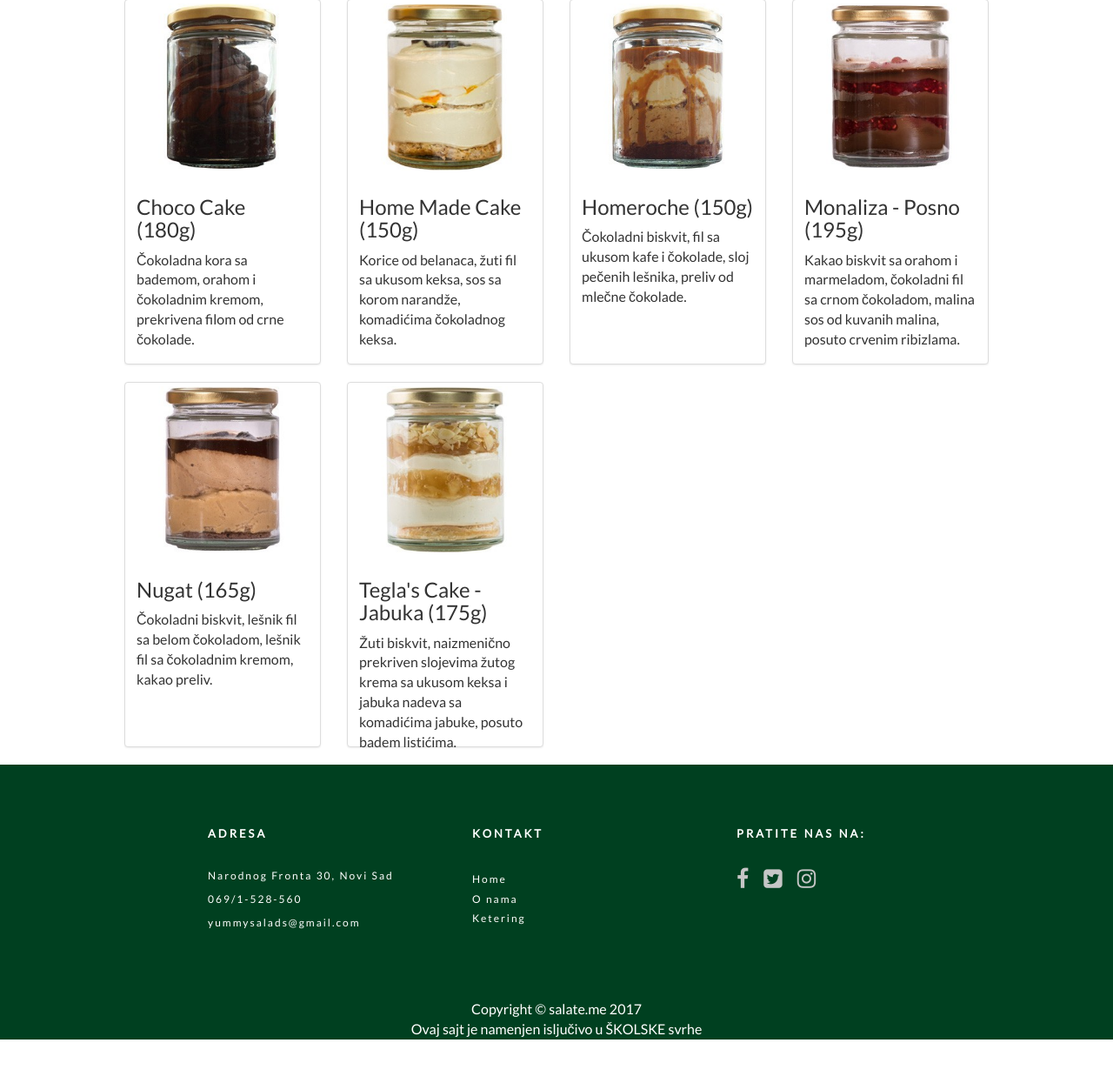
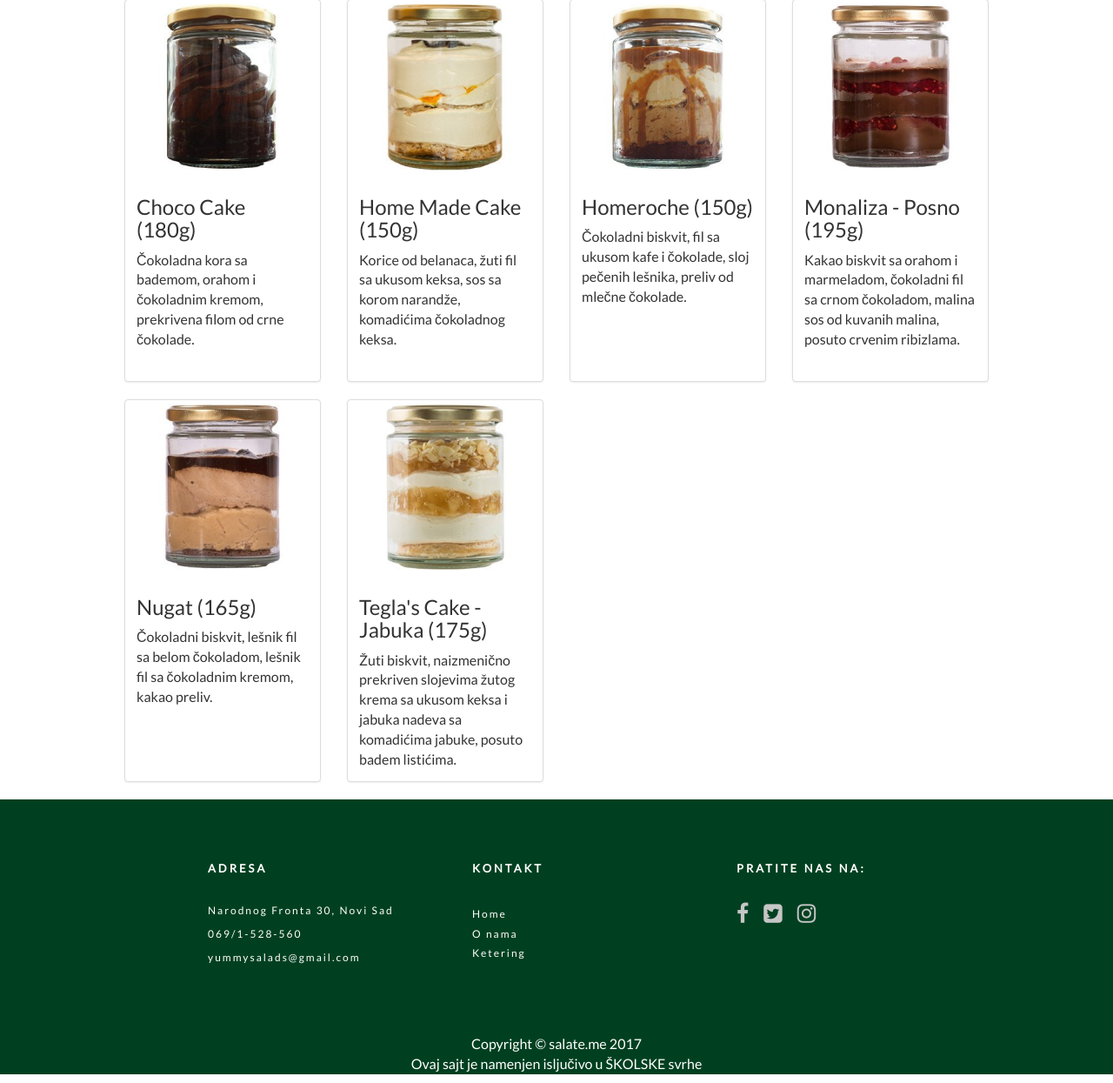
Before and after one commit to biljabp/studentskiparlament.github.io, a PHP site: the page made by dezert salate.html in a window 1280 px wide. Shown: the part 449-1694 px from the top of the page at 87% size. Before the commit the page ends 1644 px from the top, so only its background shows below. Run offline with PHP 8.4, Linux system fonts and the light colour scheme; some libraries are stand-ins or nearby versions.

Commit message:
Update salate.css

```diff
--- a/salate.css
+++ b/salate.css
@@ -38,7 +38,7 @@ body {
 }
 
 .thumbnail-height{
-    height:420px;
+    height:440px;
 }
 
 .navbar-custom .navbar-toggle .icon-bar {
```
